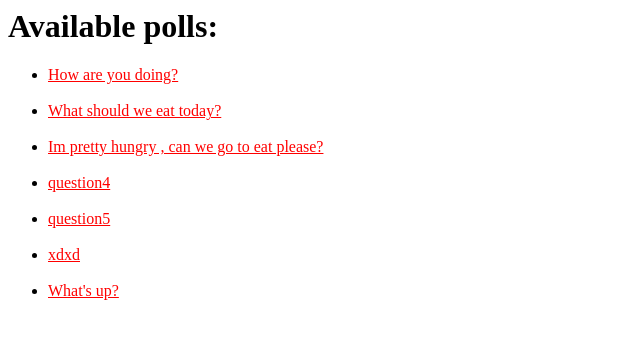
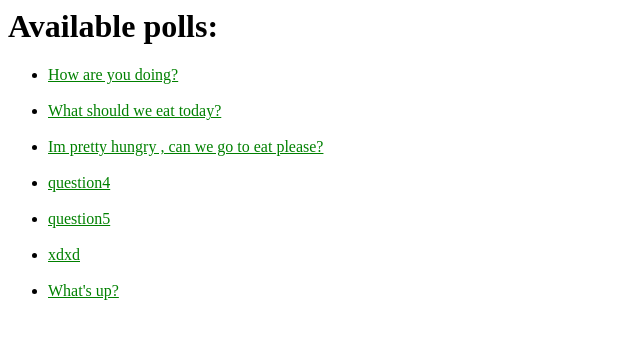
Before and after one commit to victorcalabuig/PollsApp, a Django app: template mysite/polls/templates/polls/index.html in a window 1280 px wide. Shown: the top 339 px of the page, without its empty margins (0-640 px from the left). Run offline with Django 3.2, Linux system fonts and the light colour scheme; the template is opened without the code that fills it: values that come from a table or form of the project are taken from there, others are empty; data comes from the database, SQL or seed files in the repository.

Commit message:
change letter color to green to test bug

```diff
--- a/mysite/polls/static/polls/styles.css
+++ b/mysite/polls/static/polls/styles.css
@@ -1,3 +1,3 @@
 li a {
-	color: red;
+	color: green;
 }
```
